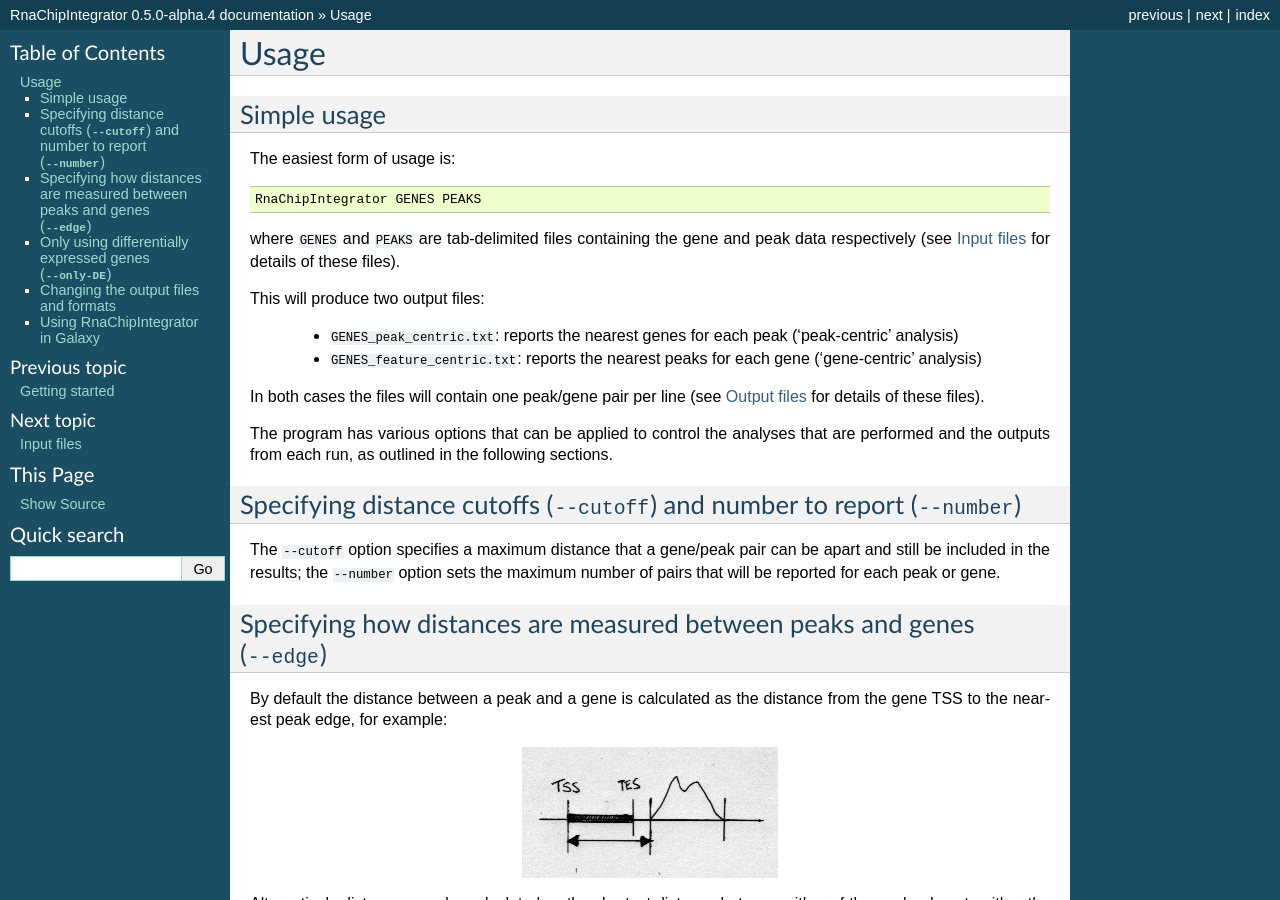
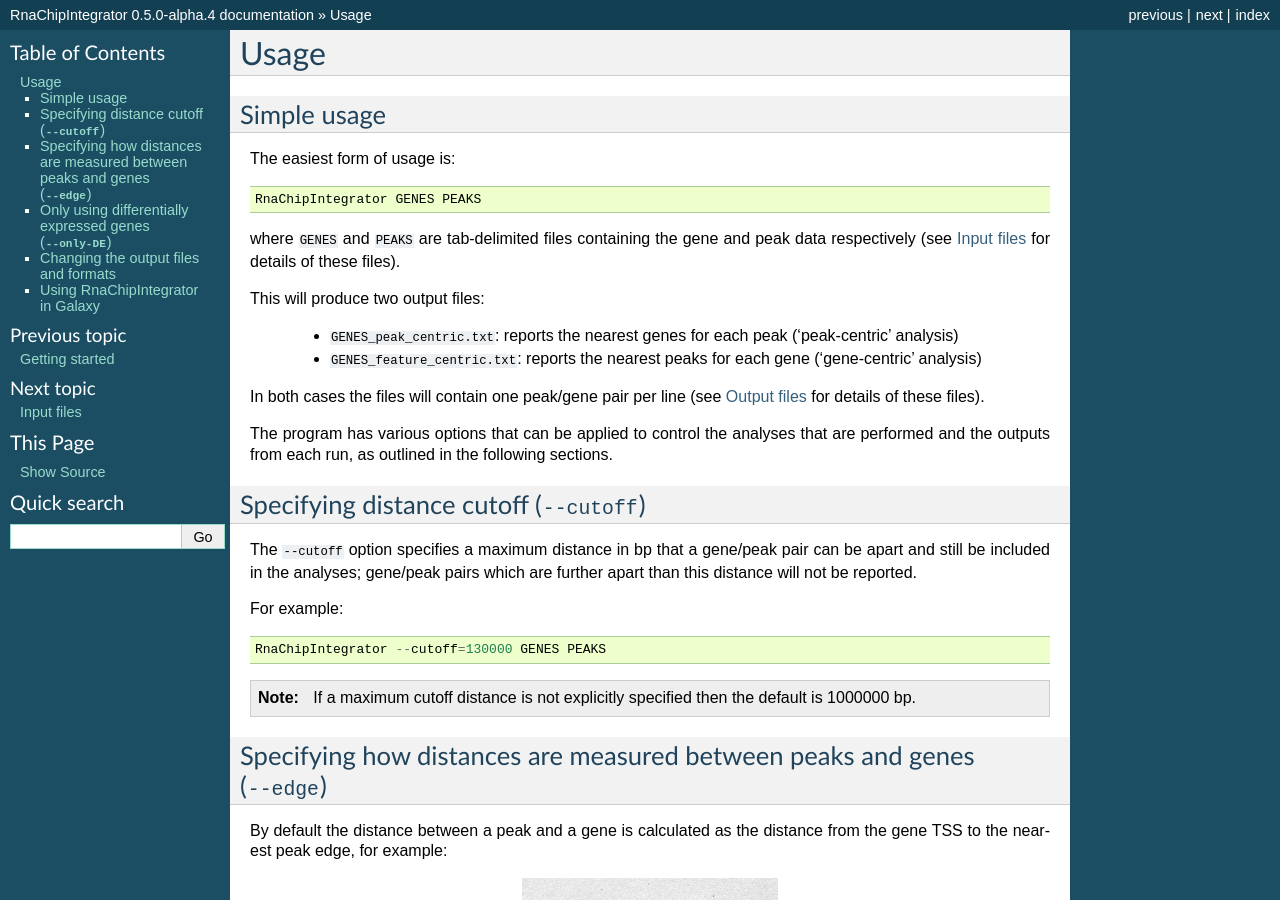
Before and after one commit to fls-bioinformatics-core/RnaChipIntegrator, a Sphinx documentation site: the page built from docs/usage.rst, in a window 1280 px wide and 900 px high. Built offline with Sphinx 7.4.7, drawn with Linux system fonts in a browser that asks for light colours; some of the changed text lies outside the part shown.

Commit message:
Update documentation to reflect changes to --number option (issue #24).

```diff
--- a/docs/usage.rst
+++ b/docs/usage.rst
@@ -28,13 +28,24 @@ The program has various options that can be applied to control the
 analyses that are performed and the outputs from each run, as outlined
 in the following sections.
 
-Specifying distance cutoffs (``--cutoff``) and number to report (``--number``)
-------------------------------------------------------------------------------
+.. _distance_cutoff:
 
-The ``--cutoff`` option specifies a maximum distance that a
-gene/peak pair can be apart and still be included in the results;
-the ``--number`` option sets the maximum number of pairs that will
-be reported for each peak or gene.
+Specifying distance cutoff (``--cutoff``)
+------------------------------------------
+
+The ``--cutoff`` option specifies a maximum distance in bp that a
+gene/peak pair can be apart and still be included in the analyses;
+gene/peak pairs which are further apart than this distance will
+not be reported.
+
+For example::
+
+    RnaChipIntegrator --cutoff=130000 GENES PEAKS
+
+.. note::
+
+   If a maximum cutoff distance is not explicitly specified then
+   the default is 1000000 bp.
 
 Specifying how distances are measured between peaks and genes (``--edge``)
 --------------------------------------------------------------------------
```
Also changed, not shown: other parts of docs/usage.rst (+1 -0 lines), docs/outputs.rst (+21 -1 lines).
